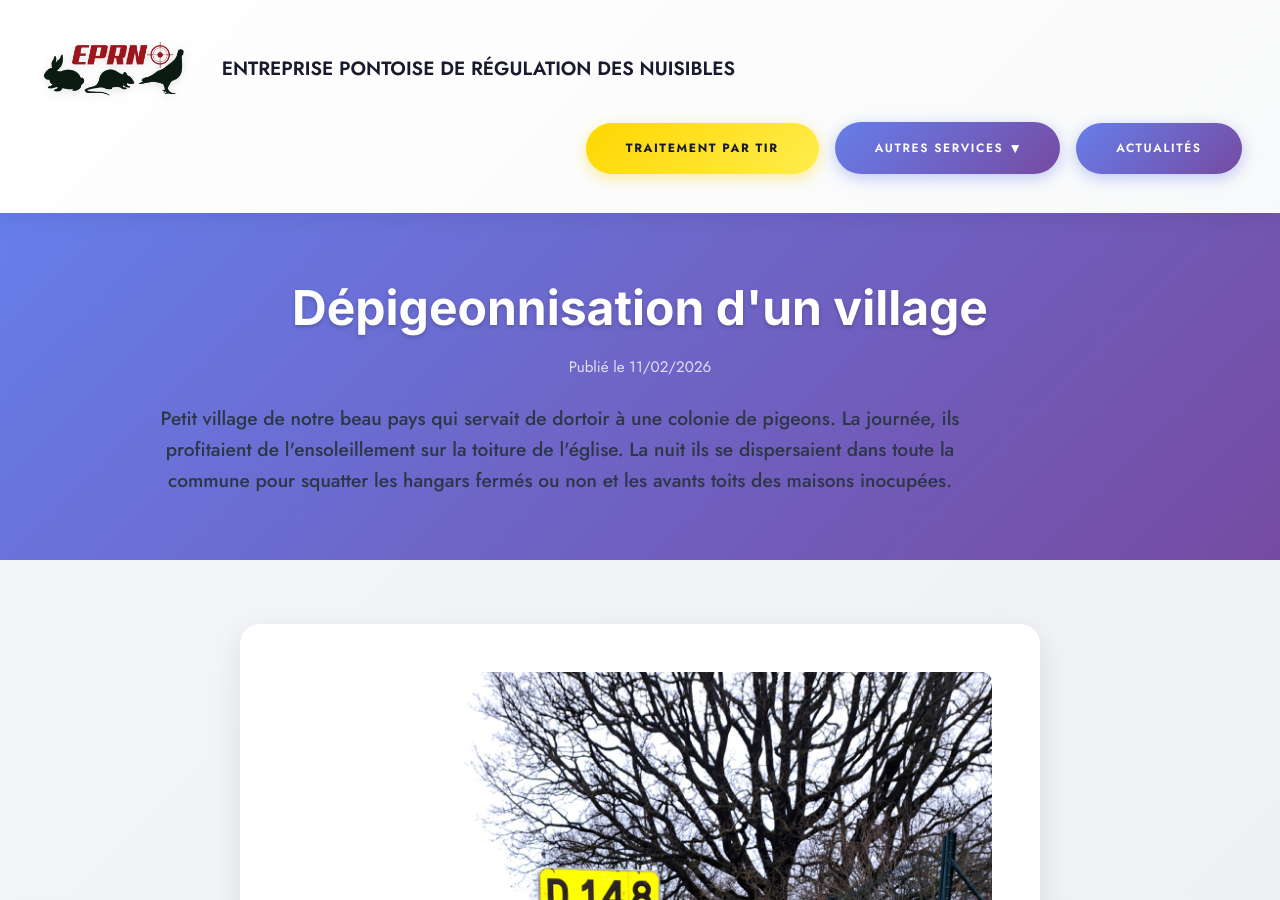
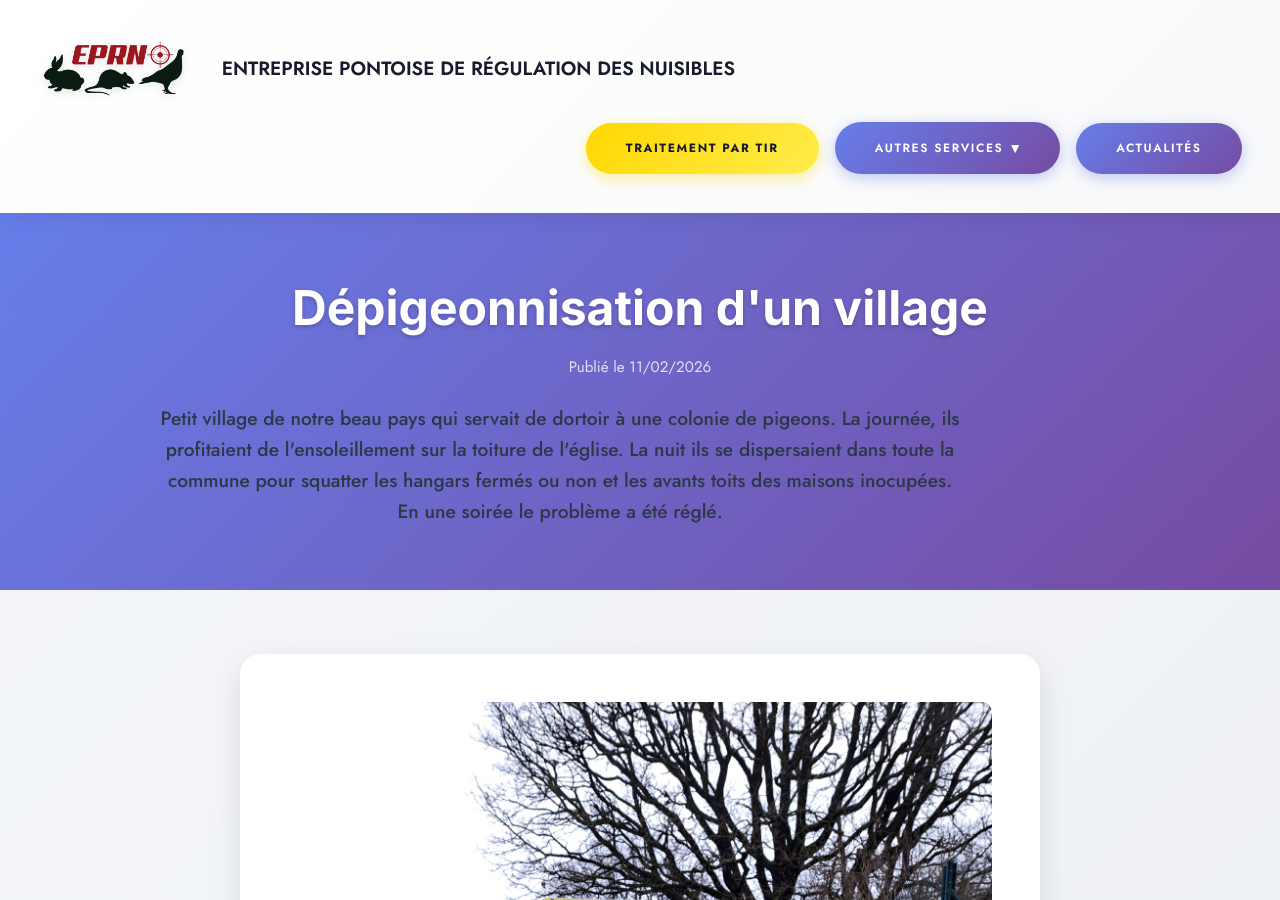
Before and after one commit to TheDoubleJo/eprn, a Jekyll site: the page built from _posts/2026-02-11-dépigeonnisation-d-un-village.md, in a window 1280 px wide and 900 px high. Built offline with Jekyll 4.4.1, drawn with Linux system fonts in a browser that asks for light colours.

Commit message:
Update Actualités “2026-02-11-dépigeonnisation-d-un-village”

```diff
--- a/_posts/2026-02-11-dépigeonnisation-d-un-village.md
+++ b/_posts/2026-02-11-dépigeonnisation-d-un-village.md
@@ -3,7 +3,7 @@ layout: post
 title: Dépigeonnisation d'un village
 description: |-
   Petit village de notre beau pays qui servait de dortoir à une colonie de pigeons.
-  La journée, ils profitaient de l'ensoleillement sur la toiture de l'église. La nuit ils se dispersaient dans toute la commune pour squatter les hangars fermés ou non et les avants toits des maisons inocupées.
+  La journée, ils profitaient de l'ensoleillement sur la toiture de l'église. La nuit ils se dispersaient dans toute la commune pour squatter les hangars fermés ou non et les avants toits des maisons inocupées. En une soirée le problème a été réglé.
 image: /images/uploads/Panneau Semoussac.jpg
 youtube_url: https://youtu.be/ngJnQgLRhWA
 date: 2026-02-11 11:29:00 +0100
```
